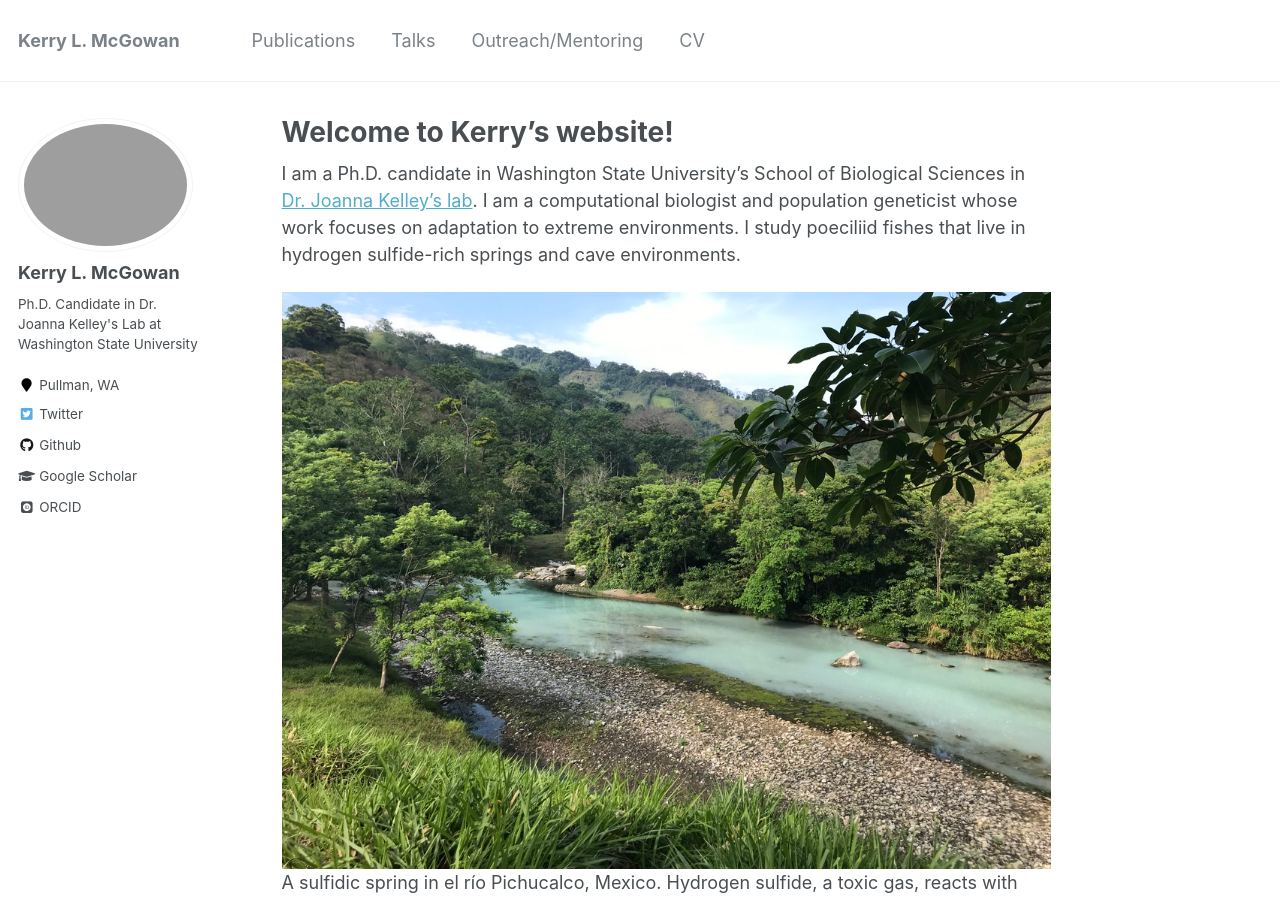
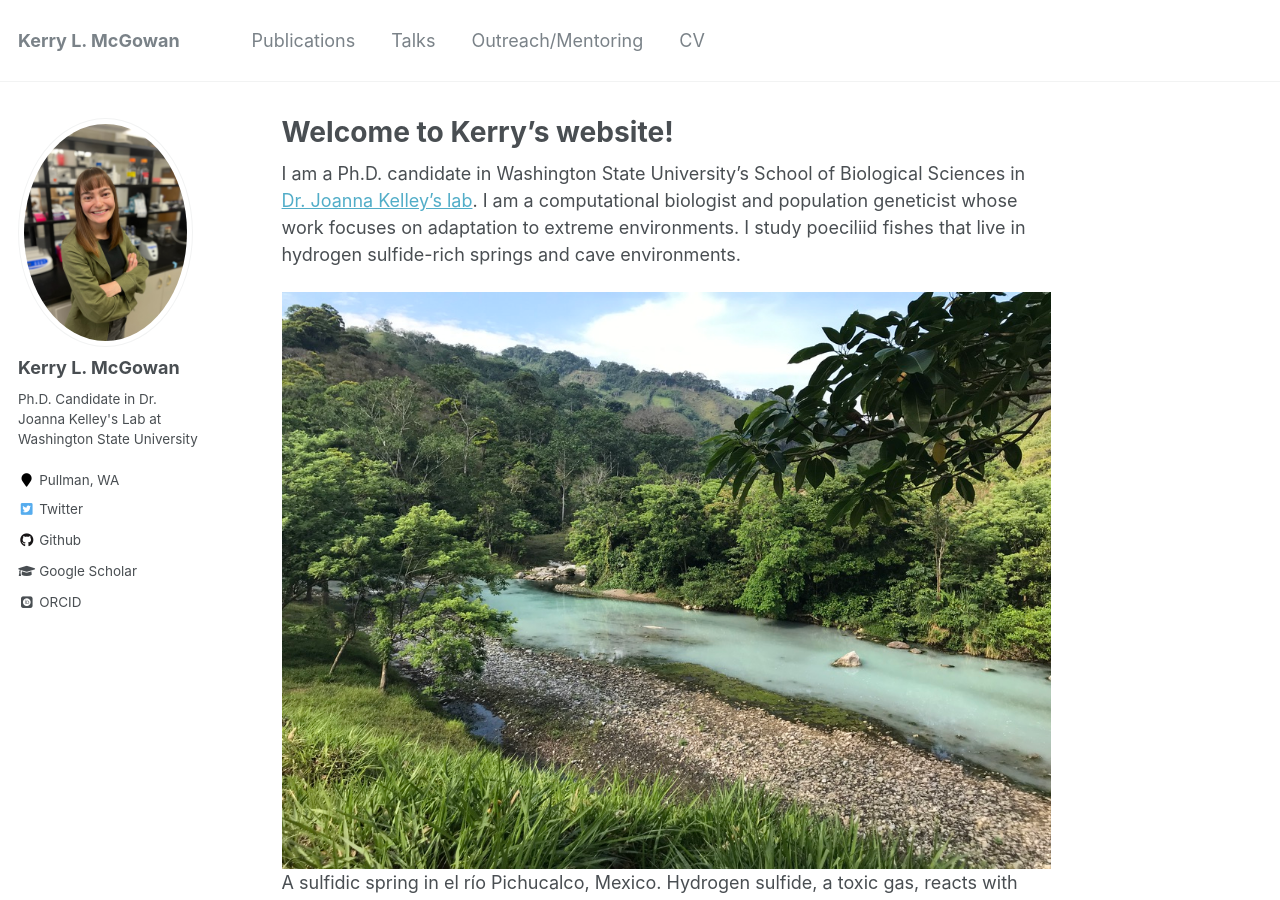
Before and after one commit to kerrymcgowan/kerrymcgowan.github.io, a Jekyll site: the page built from _pages/about.md, in a window 1280 px wide and 900 px high. Built offline with Jekyll 4.4.1, drawn with Linux system fonts in a browser that asks for light colours; some web fonts are replaced.

Commit message:
Updated avatar

```diff
--- a/_config.yml
+++ b/_config.yml
@@ -81,7 +81,7 @@ analytics:
 # Site Author
 author:
   name             : "Kerry L. McGowan"
-  avatar           : "IMG_0470 copy.jpg"
+  avatar           : "headshot_2022.jpg"
   bio              : "Ph.D. Candidate in Dr. Joanna Kelley's Lab at Washington State University"
   location         : "Pullman, WA"
   employer         :
```
